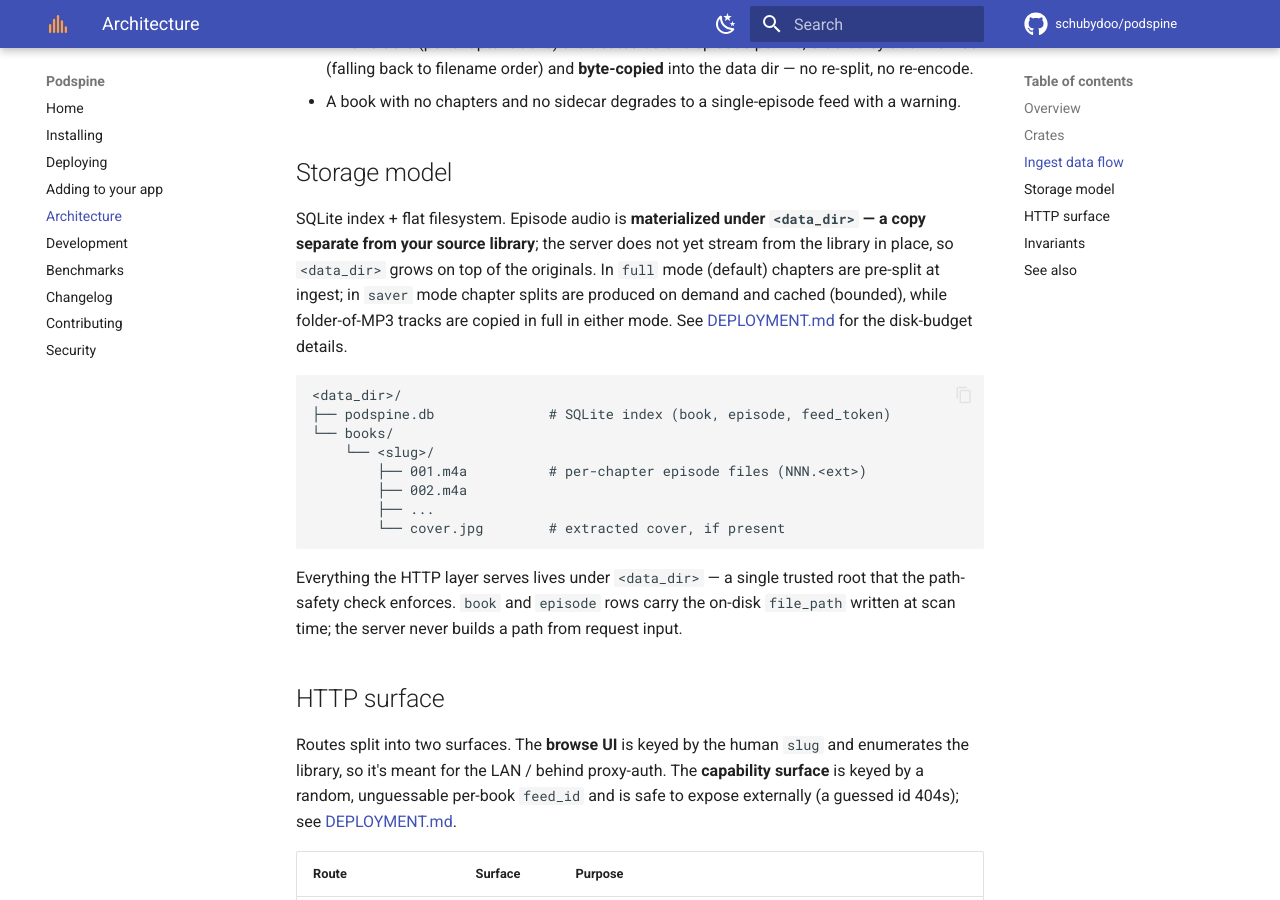
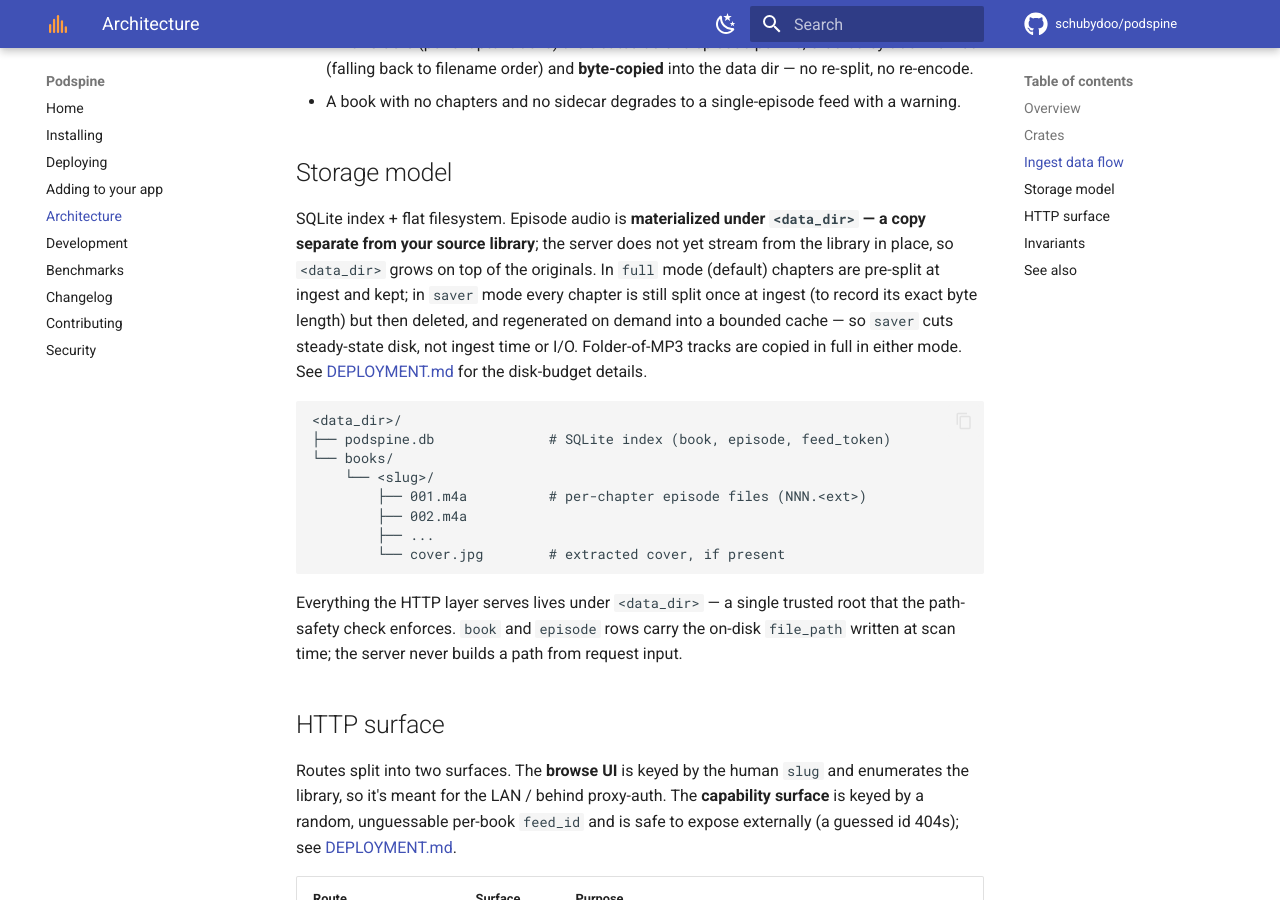
Before and after one commit to schubydoo/podspine, an MkDocs documentation site: the page built from docs/ARCHITECTURE.md, in a window 1280 px wide and 900 px high, scrolled down 2976 px. Built offline with MkDocs 1.6.1 and Material for MkDocs 9.7.7, drawn with Linux system fonts in a browser that asks for light colours; comment, search, counter and statistics services are not loaded; the version menu is left out.

Commit message:
docs(storage): note saver still splits at ingest (Greptile P2)
The architecture storage-model summary made saver sound like chapters
are only produced on demand. Clarify that saver still splits every
chapter once at ingest to record byte lengths, then deletes — it cuts
steady-state disk, not ingest time/I/O. Matches DEPLOYMENT.md.

Co-Authored-By: Claude Opus 4.8 (1M context) <noreply@anthropic.com>

```diff
--- a/docs/ARCHITECTURE.md
+++ b/docs/ARCHITECTURE.md
@@ -75,8 +75,10 @@ flowchart TD
 SQLite index + flat filesystem. Episode audio is **materialized under
 `<data_dir>` — a copy separate from your source library**; the server does not yet
 stream from the library in place, so `<data_dir>` grows on top of the originals.
-In `full` mode (default) chapters are pre-split at ingest; in `saver` mode chapter
-splits are produced on demand and cached (bounded), while folder-of-MP3 tracks are
+In `full` mode (default) chapters are pre-split at ingest and kept; in `saver`
+mode every chapter is still split once at ingest (to record its exact byte
+length) but then deleted, and regenerated on demand into a bounded cache — so
+`saver` cuts steady-state disk, not ingest time or I/O. Folder-of-MP3 tracks are
 copied in full in either mode. See
 [DEPLOYMENT.md](DEPLOYMENT.md#storage-mode-full-vs-saver) for the disk-budget
 details.
```
